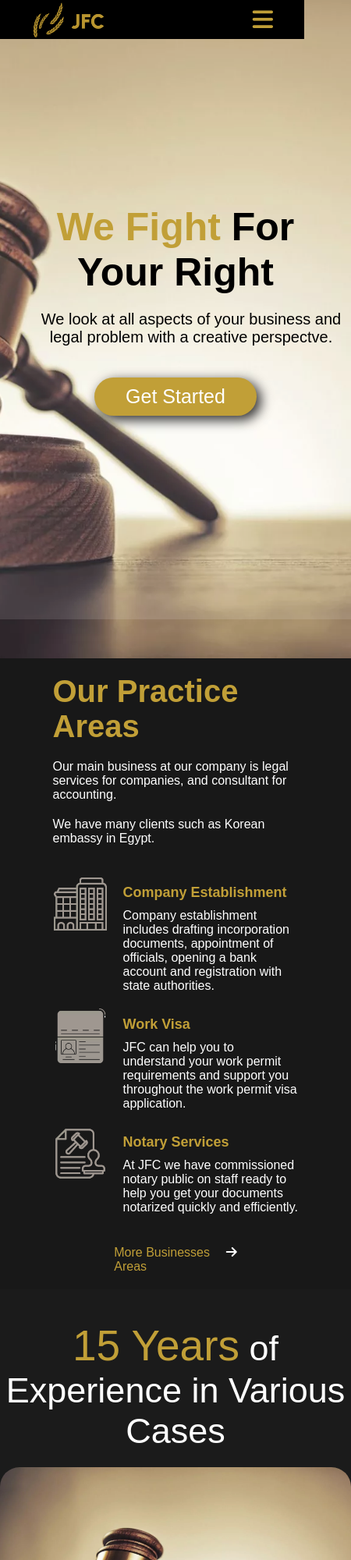
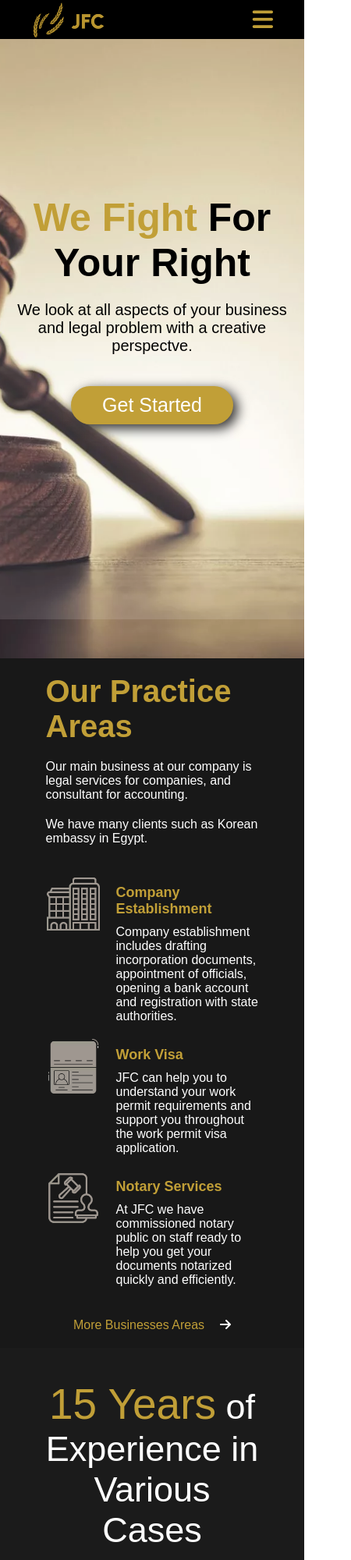
Before and after one commit to abdosakoury78/Consultant-Website, a plain HTML site: page index.html in a window 390 px wide. Shown: the top 2000 px of the page at 78% size, 450 px wide, since content can reach past the window. Drawn offline with Linux system fonts and the light colour scheme.

Commit message:
some changes

```diff
--- a/css/style.css
+++ b/css/style.css
@@ -6,7 +6,7 @@
 }
 
 /* header section  */
-header {
+.head {
     /* width: 100vw; */
     height: 100vh;
     background-image: url("../Images/pexels-photo-8693379.webp");
@@ -64,7 +64,6 @@ header {
 
 .content p {
     font-size: 20px;
-    width: 400px;
 }
 
 .content button {
@@ -87,9 +86,7 @@ header {
 }
 
 @media only screen and (max-width: 768px) {
-    body, nav {
-        min-width: 450px;
-    }
+
     .first {
         display: none;
     }
@@ -193,6 +190,10 @@ header {
         margin-top: -30px;
         /* background-color: blue; */
     }
+
+    .container_two .two .content_two:last-child {
+        width: 85%;
+    }
 }
 
 
@@ -246,6 +247,11 @@ header {
     .flex span {
         font-size: 55px;
     }
+
+    .flex .image {
+        margin: 0 20px;
+        /* width: 100px; */
+    }
 }
 
 /* Clients section */
@@ -256,6 +262,7 @@ header {
     display: flex;
     flex-direction: column;
     align-items: center;
+    text-align: center;
     /* gap: 20px; */
     /* text-align: center; */
 }
@@ -308,7 +315,7 @@ header {
 
 @media only screen and (max-width: 768px) {
     .client {
-        width: 40%;
+        width: 80%;
     }
 
     .main {
--- a/index.html
+++ b/index.html
@@ -28,9 +28,11 @@
             </div>
         </nav>
         <!-- end of navbar  -->
+    </header>
+    <!-- end of header  -->
 
             <!-- section one  -->
-        <section>
+            <section class="head">
                 <div id="container">
                     <div class="first"></div>
                     <div class="content">
@@ -41,8 +43,6 @@
                 </div>
             </section>
             <!-- end of section one  -->
-    </header>
-    <!-- end of header  -->
 
     <!-- business section  -->
 
```
Lines whose indentation alone changed are shown as unchanged.
